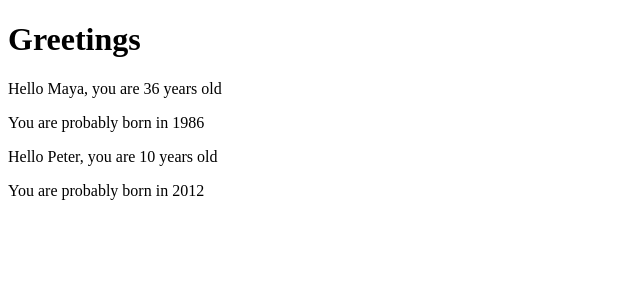
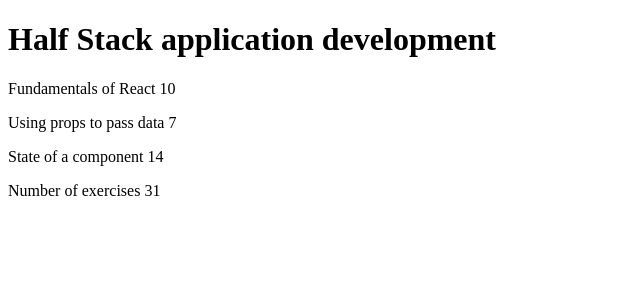
Before and after one commit to ariannapoverini/fullstackopen, a JavaScript app in the folder part1/: page / in a window 1280 px wide. Shown: the top 300 px of the page, without its empty margins (0-640 px from the left). Built offline with nearby package versions, Linux system fonts and the light colour scheme.

Commit message:
exercises from part 1.1 - 1.3

```diff
--- a/part1/src/App.js
+++ b/part1/src/App.js
@@ -1,59 +1,59 @@
-// import { Header } from "./components/Header";
-// import { Content } from "./components/Content";
-// import { Total } from "./components/Total";
-import { Hello } from "./components/Hello";
+import { Header } from "./components/Header";
+import { Content } from "./components/Content";
+import { Total } from "./components/Total";
+// import { Hello } from "./components/Hello";
 
+// const App = () => {
+//   const name = "Peter";
+//   const age = 10;
+
+//   return (
+//     <div>
+//       <h1>Greetings</h1>
+//       <Hello name="Maya" age={26 + 10} />
+//       <Hello name={name} age={age} />
+//     </div>
+//   );
+// };
+
+// The code for exercises from part 1.1 - 1.3
 const App = () => {
-  const name = "Peter";
-  const age = 10;
+  const course = {
+    name: "Half Stack application development",
+    parts: [
+      {
+        name: "Fundamentals of React",
+        exercises: 10,
+      },
+      {
+        name: "Using props to pass data",
+        exercises: 7,
+      },
+      {
+        name: "State of a component",
+        exercises: 14,
+      },
+    ],
+  };
 
   return (
-    <div>
-      <h1>Greetings</h1>
-      <Hello name="Maya" age={26 + 10} />
-      <Hello name={name} age={age} />
-    </div>
+    <>
+      <Header course={course.name} />
+      <Content
+        part1={course.parts[0].name}
+        exercises1={course.parts[0].exercises}
+        part2={course.parts[1].name}
+        exercises2={course.parts[1].exercises}
+        part3={course.parts[2].name}
+        exercises3={course.parts[2].exercises}
+      />
+      <Total
+        exercises1={course.parts[0].exercises}
+        exercises2={course.parts[1].exercises}
+        exercises3={course.parts[2].exercises}
+      />
+    </>
   );
 };
 
-// The code for exercises from part 1.1 - 1.3
-// const App = () => {
-//   const course = {
-//     name: "Half Stack application development",
-//     parts: [
-//       {
-//         name: "Fundamentals of React",
-//         exercises: 10,
-//       },
-//       {
-//         name: "Using props to pass data",
-//         exercises: 7,
-//       },
-//       {
-//         name: "State of a component",
-//         exercises: 14,
-//       },
-//     ],
-//   };
-
-//   return (
-//     <>
-//       <Header course={course.name} />
-//       <Content
-//         part1={course.parts[0].name}
-//         exercises1={course.parts[0].exercises}
-//         part2={course.parts[1].name}
-//         exercises2={course.parts[1].exercises}
-//         part3={course.parts[2].name}
-//         exercises3={course.parts[2].exercises}
-//       />
-//       <Total
-//         exercises1={course.parts[0].exercises}
-//         exercises2={course.parts[1].exercises}
-//         exercises3={course.parts[2].exercises}
-//       />
-//     </>
-//   );
-// };
-
 export default App;
```
